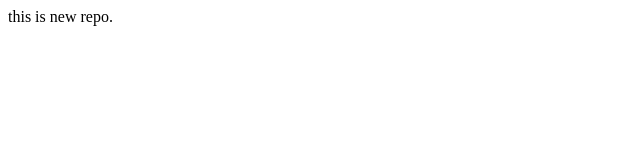
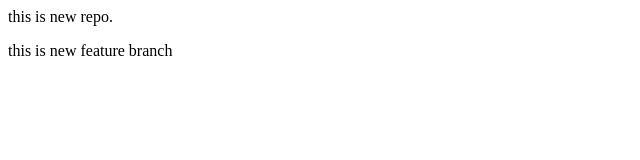
Before and after one commit to feroj786/local--repo, a plain HTML site: page index.html in a window 1280 px wide. Shown: the whole page, without its empty margins (0-640 px from the left). Drawn offline with Linux system fonts and the light colour scheme.

Commit message:
add feature branch

```diff
--- a/index.html
+++ b/index.html
@@ -1 +1,2 @@
 <p> this is new repo.</p>
+<p> this is new feature branch</p>
```
